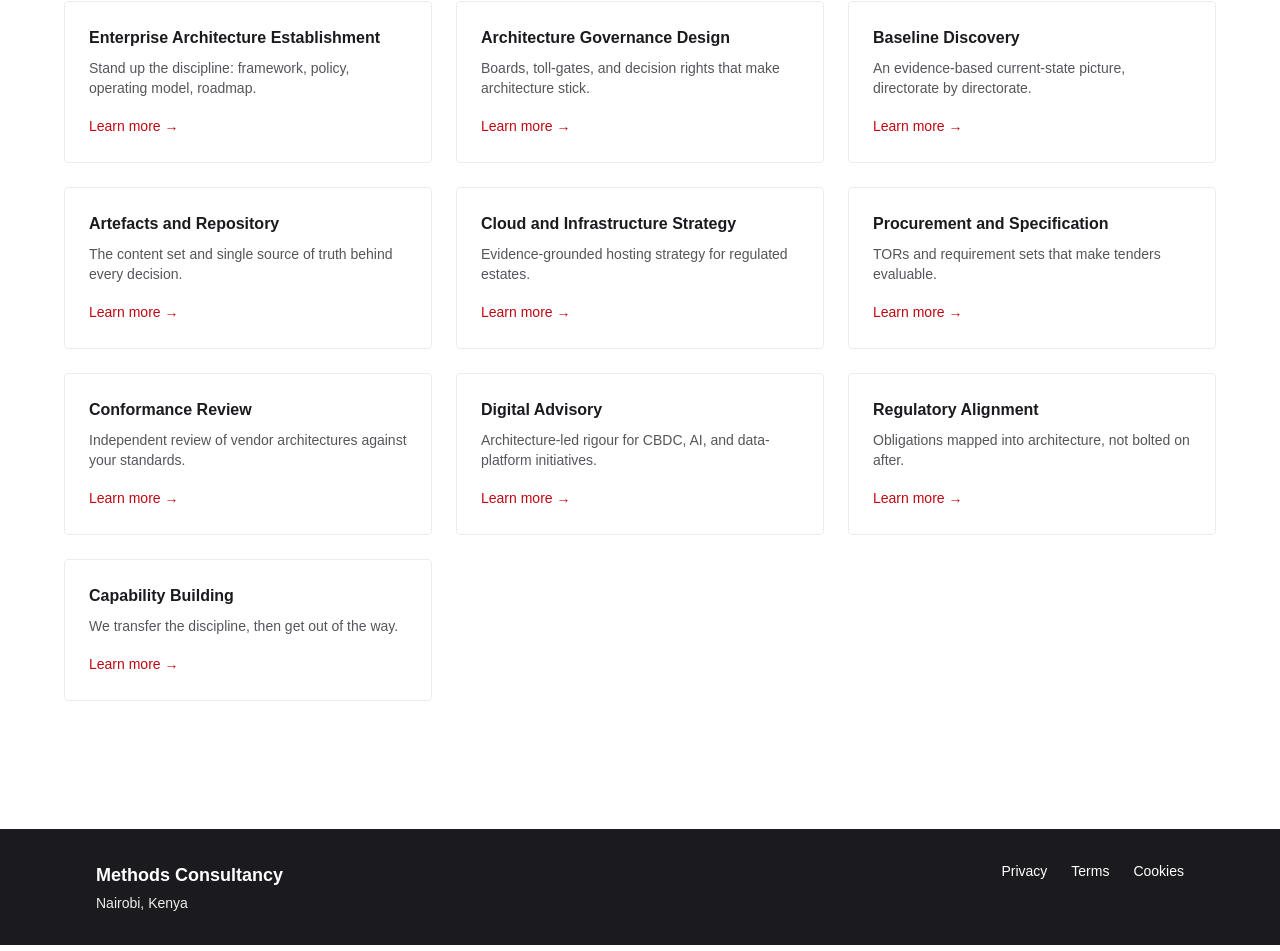
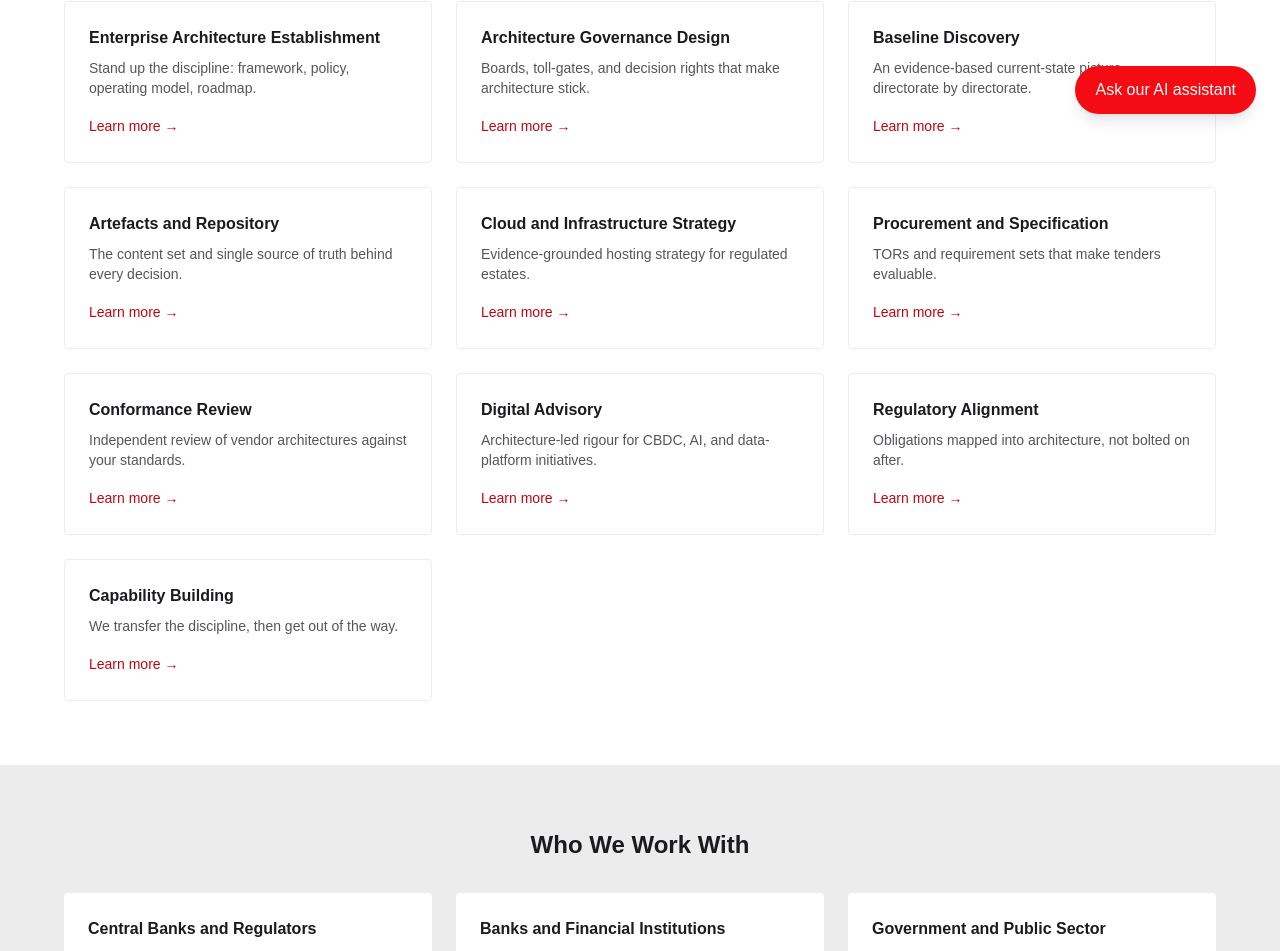
Before and after one commit to mskanogo/Methods_consultancy_website, a Next.js app: page / in a window 1280 px wide. Shown: the part 662-1613 px from the top of the page. Built offline with nearby package versions, Linux system fonts and the light colour scheme.

Commit message:
Add featured engagement and assistant launcher

```diff
--- /dev/null
+++ b/app/components/AssistantLauncher.tsx
@@ -0,0 +1,13 @@
+import Link from "next/link";
+
+export default function AssistantLauncher() {
+  return (
+    <Link
+      href="/assistant"
+      aria-label="Open the AI assistant"
+      className="fixed bottom-6 right-6 z-50 bg-brand-red text-white px-5 py-3 rounded-full shadow-lg font-medium focus-visible:outline-2 focus-visible:outline-offset-2 focus-visible:outline-brand-ink"
+    >
+      Ask our AI assistant
+    </Link>
+  );
+}
--- /dev/null
+++ b/app/data/engagements.ts
@@ -0,0 +1,19 @@
+export type Engagement = {
+  slug: string;
+  sector: string;
+  anonymisedLabel: string; // shown until the client consents to being named
+  client?: string;         // fill in only after written consent
+  mandate: string;
+  whatWeDid: string;
+  whatChanged: string;
+};
+
+export const featuredEngagement: Engagement = {
+  slug: "central-bank-east-africa",
+  sector: "Central banking",
+  anonymisedLabel: "A central bank in East Africa",
+  mandate: "Establish enterprise architecture as a working discipline, as a multi-year engagement.",
+  whatWeDid:
+    "EA framework and policy authorship, architecture governance design, cross-directorate baseline discovery, cloud strategy, procurement specifications, and vendor conformance review.",
+  whatChanged: "Outcome summary pending client consent and final copy.",
+};
--- /dev/null
+++ b/app/data/sectors.ts
@@ -0,0 +1,23 @@
+export type Sector = {
+  slug: string;
+  title: string;
+  summary: string;
+};
+
+export const sectors: Sector[] = [
+  {
+    slug: "central-banks-regulators",
+    title: "Central Banks and Regulators",
+    summary: "Regulator-grade rigour and discretion, with a low-friction way to start a conversation.",
+  },
+  {
+    slug: "banks-financial-institutions",
+    title: "Banks and Financial Institutions",
+    summary: "Clear service definitions and evidence that we understand supervised-entity obligations.",
+  },
+  {
+    slug: "public-sector",
+    title: "Government and Public Sector",
+    summary: "Governance and procurement discipline for ICT directors and programme leads.",
+  },
+];
--- a/app/layout.tsx
+++ b/app/layout.tsx
@@ -2,6 +2,7 @@ import type { Metadata } from "next";
 import "./globals.css";
 import Header from "./components/Header";
 import Footer from "./components/Footer";
+import AssistantLauncher from "./components/AssistantLauncher";
 
 export const metadata: Metadata = {
   title: "Methods Consultancy",
@@ -19,6 +20,7 @@ export default function RootLayout({
         <Header />
         {children}
 	<Footer />
+	<AssistantLauncher />
       </body>
     </html>
   );
--- a/app/page.tsx
+++ b/app/page.tsx
@@ -1,10 +1,12 @@
+import { featuredEngagement } from "./data/engagements";
 import Link from "next/link";
 import ServiceCard from "./components/ServiceCard";
 import { services } from "./data/services";
+import { sectors } from "./data/sectors";
 
 export default function Home() {
   return (
-    <>
+    <main>
       {/* Hero */}
       <section className="px-8 py-20 bg-brand-grey text-center">
         <h1 className="text-4xl font-bold text-brand-ink max-w-3xl mx-auto">
@@ -39,7 +41,7 @@ export default function Home() {
       </section>
 
       {/* Services overview */}
-      <main className="px-8 py-16 bg-white">
+      <section className="px-8 py-16 bg-white">
         <h2 className="text-2xl font-bold text-brand-ink mb-8 text-center">
           Our Services
         </h2>
@@ -48,7 +50,65 @@ export default function Home() {
             <ServiceCard key={service.slug} service={service} />
           ))}
         </div>
-      </main>
-    </>
+      </section>
+
+      {/* Sectors strip */}
+      <section className="px-8 py-16 bg-brand-grey">
+        <h2 className="text-2xl font-bold text-brand-ink mb-8 text-center">
+          Who We Work With
+        </h2>
+        <div className="grid grid-cols-1 md:grid-cols-3 gap-6 max-w-6xl mx-auto">
+          {sectors.map((sector) => (
+            <div key={sector.slug} className="bg-white rounded p-6">
+              <h3 className="font-semibold text-brand-ink mb-2">{sector.title}</h3>
+              <p className="text-sm text-brand-mid-grey">{sector.summary}</p>
+            </div>
+          ))}
+        </div>
+      </section>
+      {/* Featured engagement */}
+      <section className="px-8 py-16 bg-white">
+        <h2 className="text-2xl font-bold text-brand-ink mb-8 text-center">
+          Featured Engagement
+        </h2>
+        <div className="max-w-3xl mx-auto border border-brand-grey rounded p-8">
+          <p className="text-sm font-medium text-brand-red-dark uppercase tracking-wide">
+            {featuredEngagement.sector}
+          </p>
+          <h3 className="text-xl font-semibold text-brand-ink mt-1">
+            {featuredEngagement.client ?? featuredEngagement.anonymisedLabel}
+          </h3>
+          <dl className="mt-4 space-y-3 text-sm">
+            <div>
+              <dt className="font-semibold text-brand-ink">Mandate</dt>
+              <dd className="text-brand-mid-grey">{featuredEngagement.mandate}</dd>
+            </div>
+            <div>
+              <dt className="font-semibold text-brand-ink">What we did</dt>
+              <dd className="text-brand-mid-grey">{featuredEngagement.whatWeDid}</dd>
+            </div>
+            <div>
+              <dt className="font-semibold text-brand-ink">What changed</dt>
+              <dd className="text-brand-mid-grey">{featuredEngagement.whatChanged}</dd>
+            </div>
+          </dl>
+        </div>
+      </section>
+      {/* Closing CTA */}
+      <section className="px-8 py-16 bg-brand-ink text-center">
+        <h2 className="text-2xl font-bold text-white max-w-2xl mx-auto">
+          Ready to make architecture govern?
+        </h2>
+        <p className="text-brand-grey mt-3 max-w-xl mx-auto">
+          Book a 30-minute discovery conversation with our team.
+        </p>
+        <Link
+          href="/contact"
+          className="inline-block mt-8 bg-brand-red text-white px-6 py-3 rounded font-medium"
+        >
+          Book a consultation
+        </Link>
+      </section>
+    </main>
   );
 }
```
